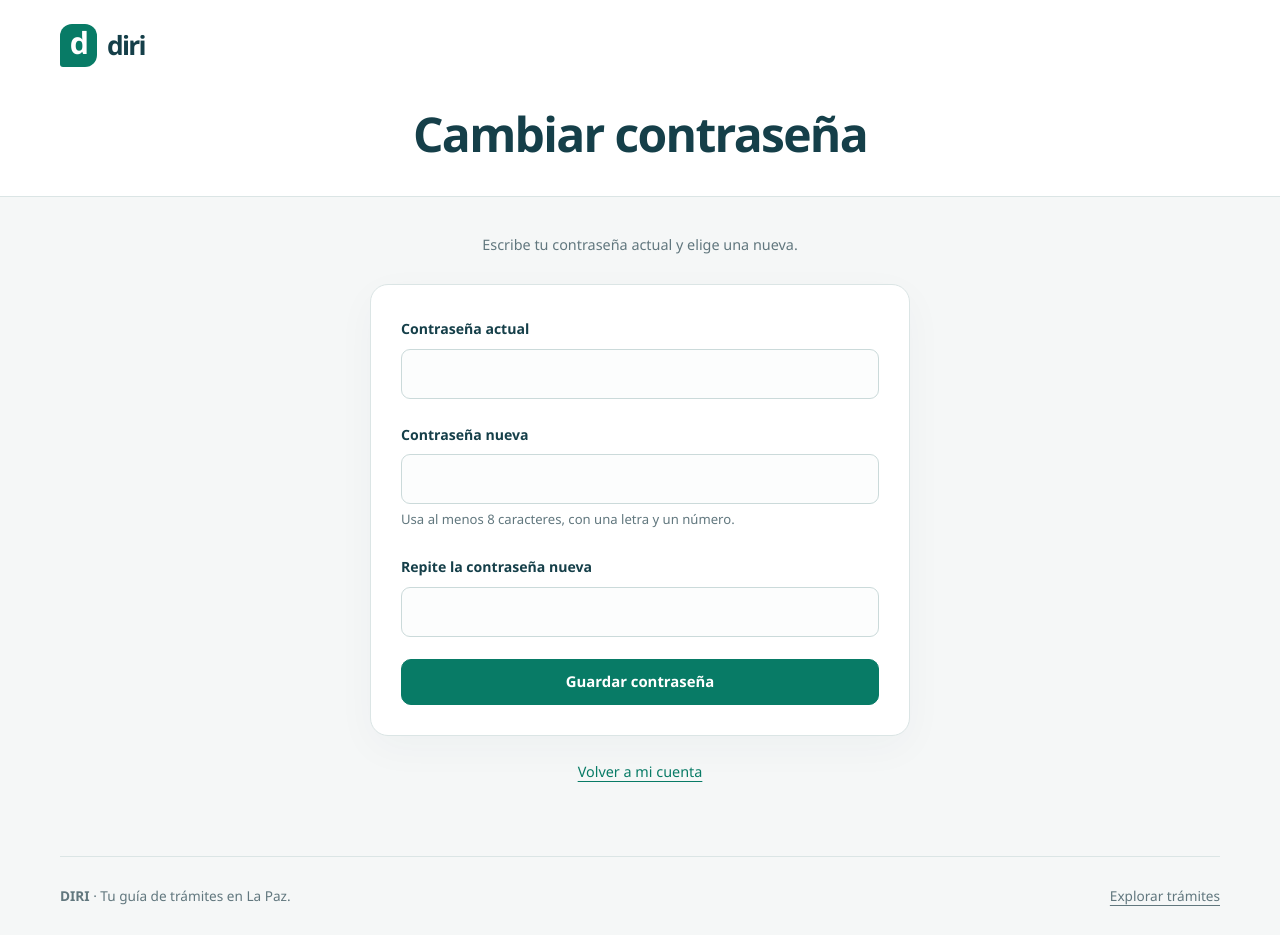
After one commit to anthonycchavez132-del/DIRI, a PHP site: page /index.php?pagina=cambiar_contrasena in a window 1280 px wide. The commit adds this page. Run offline with PHP 8.4, Linux system fonts and the light colour scheme; the visitor is signed in with stand-in values (Sample User, id 1).

Commit message:
feat: cambio de contrasena desde el panel

```diff
--- a/controladores/UsuarioController.php
+++ b/controladores/UsuarioController.php
@@ -125,7 +125,59 @@ final class UsuarioController
             return;
         }
 
+        $mensaje = $_SESSION['mensaje_panel'] ?? '';
+        unset($_SESSION['mensaje_panel']);
+
         require __DIR__ . '/../vistas/panel.php';
+    }
+
+    public function cambiarContrasena(): void
+    {
+        $usuario = $this->usuarioActual();
+
+        if ($usuario === null) {
+            header('Location: index.php?pagina=login', true, 303);
+            return;
+        }
+
+        $errores = [];
+
+        if ($_SERVER['REQUEST_METHOD'] === 'POST') {
+            $actual = $this->campo('contrasena_actual');
+            $nueva = $this->campo('contrasena_nueva');
+            $confirmacion = $this->campo('confirmacion');
+
+            if (!$this->csrfValido()) {
+                http_response_code(403);
+                $errores[] = 'La sesión del formulario venció. Vuelve a enviarlo.';
+            } else {
+                $modelo = new Usuario();
+                $hash = $modelo->obtenerHashContrasena((int) $usuario['id']);
+
+                if ($actual === '' || strlen($actual) > 72 || $hash === null || !password_verify($actual, $hash)) {
+                    $errores[] = 'La contraseña actual no es correcta.';
+                }
+
+                $errores = array_merge($errores, $this->validarContrasena($nueva, $confirmacion));
+
+                if ($errores === [] && $actual === $nueva) {
+                    $errores[] = 'La contraseña nueva debe ser distinta de la actual.';
+                }
+
+                if ($errores === []) {
+                    $modelo->cambiarContrasena((int) $usuario['id'], $nueva);
+                    session_regenerate_id(true);
+                    $_SESSION['csrf'] = bin2hex(random_bytes(32));
+                    $_SESSION['mensaje_panel'] = 'Tu contraseña fue actualizada.';
+                    header('Location: index.php?pagina=panel', true, 303);
+                    return;
+                }
+
+                http_response_code(422);
+            }
+        }
+
+        require __DIR__ . '/../vistas/cambiar_contrasena.php';
     }
 
     public function listarUsuarios(): void
--- a/index.php
+++ b/index.php
@@ -66,6 +66,11 @@ try {
         case 'panel':
             $controlador = new UsuarioController();
             $controlador->panel();
+            break;
+
+        case 'cambiar_contrasena':
+            $controlador = new UsuarioController();
+            $controlador->cambiarContrasena();
             break;
 
         case 'salir':
--- a/modelos/Usuario.php
+++ b/modelos/Usuario.php
@@ -39,6 +39,24 @@ final class Usuario
         $usuario = $consulta->fetch();
 
         return $usuario === false ? null : $usuario;
+    }
+
+    public function obtenerHashContrasena(int $id): ?string
+    {
+        $consulta = Conexion::obtener()->prepare('SELECT contrasena FROM usuarios WHERE id = :id LIMIT 1');
+        $consulta->execute(['id' => $id]);
+        $hash = $consulta->fetchColumn();
+
+        return is_string($hash) ? $hash : null;
+    }
+
+    public function cambiarContrasena(int $id, string $contrasenaNueva): void
+    {
+        $consulta = Conexion::obtener()->prepare('UPDATE usuarios SET contrasena = :contrasena WHERE id = :id');
+        $consulta->execute([
+            'contrasena' => password_hash($contrasenaNueva, PASSWORD_DEFAULT),
+            'id' => $id,
+        ]);
     }
 
     public function buscarPorId(int $id): ?array
--- /dev/null
+++ b/vistas/cambiar_contrasena.php
@@ -0,0 +1,63 @@
+<?php
+
+declare(strict_types=1);
+
+if (!defined('DIRI_ENTRADA')) {
+    http_response_code(404);
+    exit;
+}
+
+?>
+<!DOCTYPE html>
+<html lang="es">
+<head>
+    <meta charset="UTF-8">
+    <meta name="viewport" content="width=device-width, initial-scale=1.0">
+    <title>Cambiar contraseña | DIRI</title>
+    <link rel="stylesheet" href="publico/estilos.css?v=3">
+    <link rel="stylesheet" href="publico/formularios.css?v=1">
+</head>
+<body class="pagina-acceso vista-registro">
+    <a class="saltar-contenido" href="#contenido">Saltar al contenido</a>
+    <header>
+        <a href="index.php" class="marca" aria-label="DIRI, inicio">diri</a>
+        <h1>Cambiar contraseña</h1>
+    </header>
+
+    <main id="contenido">
+        <p class="introduccion-pagina">Escribe tu contraseña actual y elige una nueva.</p>
+        <?php if ($errores !== []): ?>
+            <ul role="alert">
+                <?php foreach ($errores as $error): ?>
+                    <li><?= htmlspecialchars($error, ENT_QUOTES, 'UTF-8') ?></li>
+                <?php endforeach; ?>
+            </ul>
+        <?php endif; ?>
+
+        <form action="index.php?pagina=cambiar_contrasena" method="post">
+            <input type="hidden" name="csrf" value="<?= htmlspecialchars($_SESSION['csrf'], ENT_QUOTES, 'UTF-8') ?>">
+
+            <p>
+                <label for="contrasena_actual">Contraseña actual</label><br>
+                <input type="password" id="contrasena_actual" name="contrasena_actual" required maxlength="72" autocomplete="current-password">
+            </p>
+
+            <p>
+                <label for="contrasena_nueva">Contraseña nueva</label><br>
+                <input type="password" id="contrasena_nueva" name="contrasena_nueva" required minlength="8" maxlength="72" autocomplete="new-password" aria-describedby="requisito-contrasena">
+                <small id="requisito-contrasena">Usa al menos 8 caracteres, con una letra y un número.</small>
+            </p>
+
+            <p>
+                <label for="confirmacion">Repite la contraseña nueva</label><br>
+                <input type="password" id="confirmacion" name="confirmacion" required minlength="8" maxlength="72" autocomplete="new-password">
+            </p>
+
+            <button type="submit">Guardar contraseña</button>
+        </form>
+
+        <p><a href="index.php?pagina=panel">Volver a mi cuenta</a></p>
+    </main>
+    <footer class="pie-pagina"><span><strong>DIRI</strong> · Tu guía de trámites en La Paz.</span><a href="index.php?pagina=tramites">Explorar trámites</a></footer>
+</body>
+</html>
--- a/vistas/panel.php
+++ b/vistas/panel.php
@@ -26,6 +26,9 @@ if (!defined('DIRI_ENTRADA')) {
     </header>
 
     <main id="contenido">
+        <?php if ($mensaje !== ''): ?>
+            <p role="status"><?= htmlspecialchars($mensaje, ENT_QUOTES, 'UTF-8') ?></p>
+        <?php endif; ?>
         <nav class="navegacion-pantalla" aria-label="Navegación de pantalla">
             <a class="boton secundario" href="index.php"><span aria-hidden="true">←</span> Volver al inicio</a>
             <a class="boton siguiente" href="index.php?pagina=preparar_recorrido">Preparar recorrido <span aria-hidden="true">→</span></a>
@@ -60,6 +63,8 @@ if (!defined('DIRI_ENTRADA')) {
             <dd><?= htmlspecialchars($usuario['rol'], ENT_QUOTES, 'UTF-8') ?></dd>
         </dl>
 
+        <p><a href="index.php?pagina=cambiar_contrasena">Cambiar mi contraseña</a></p>
+
         <form action="index.php?pagina=salir" method="post">
             <input type="hidden" name="csrf" value="<?= htmlspecialchars($_SESSION['csrf'], ENT_QUOTES, 'UTF-8') ?>">
             <button type="submit">Cerrar sesión</button>
```
